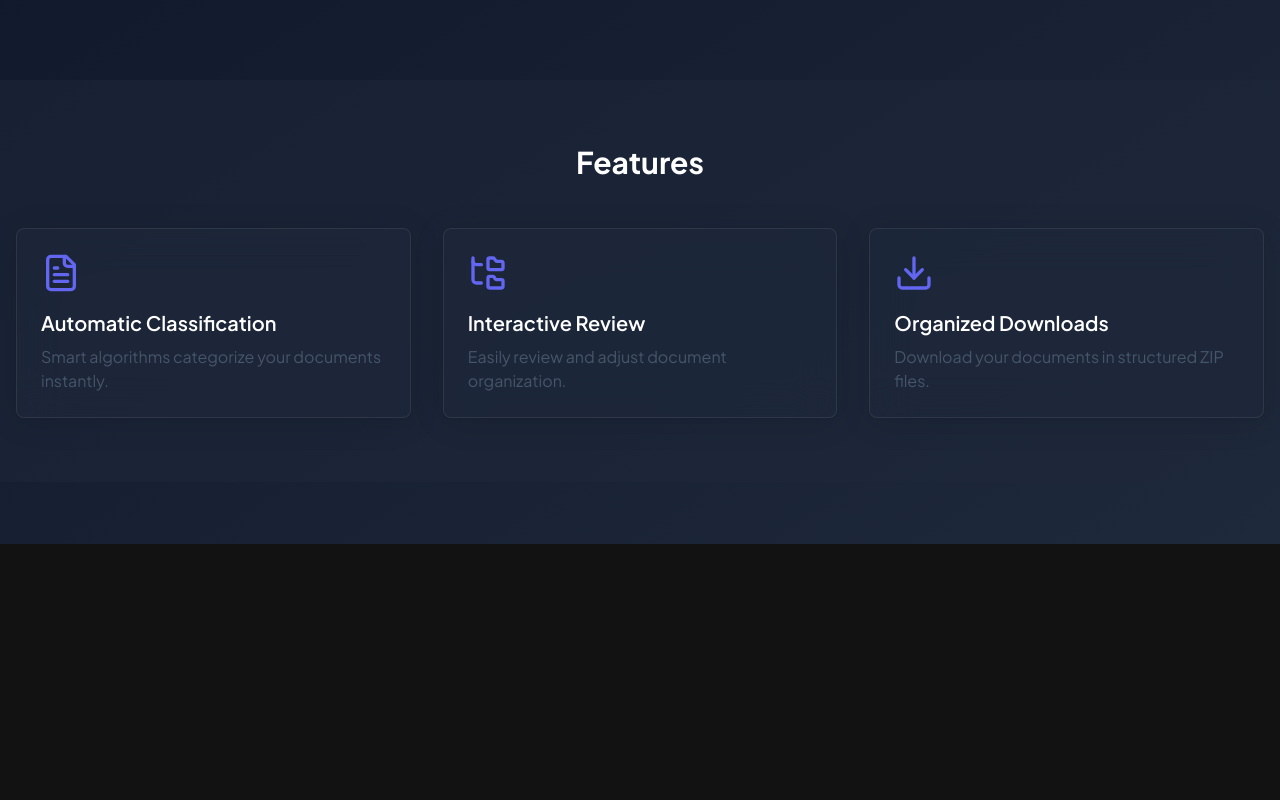
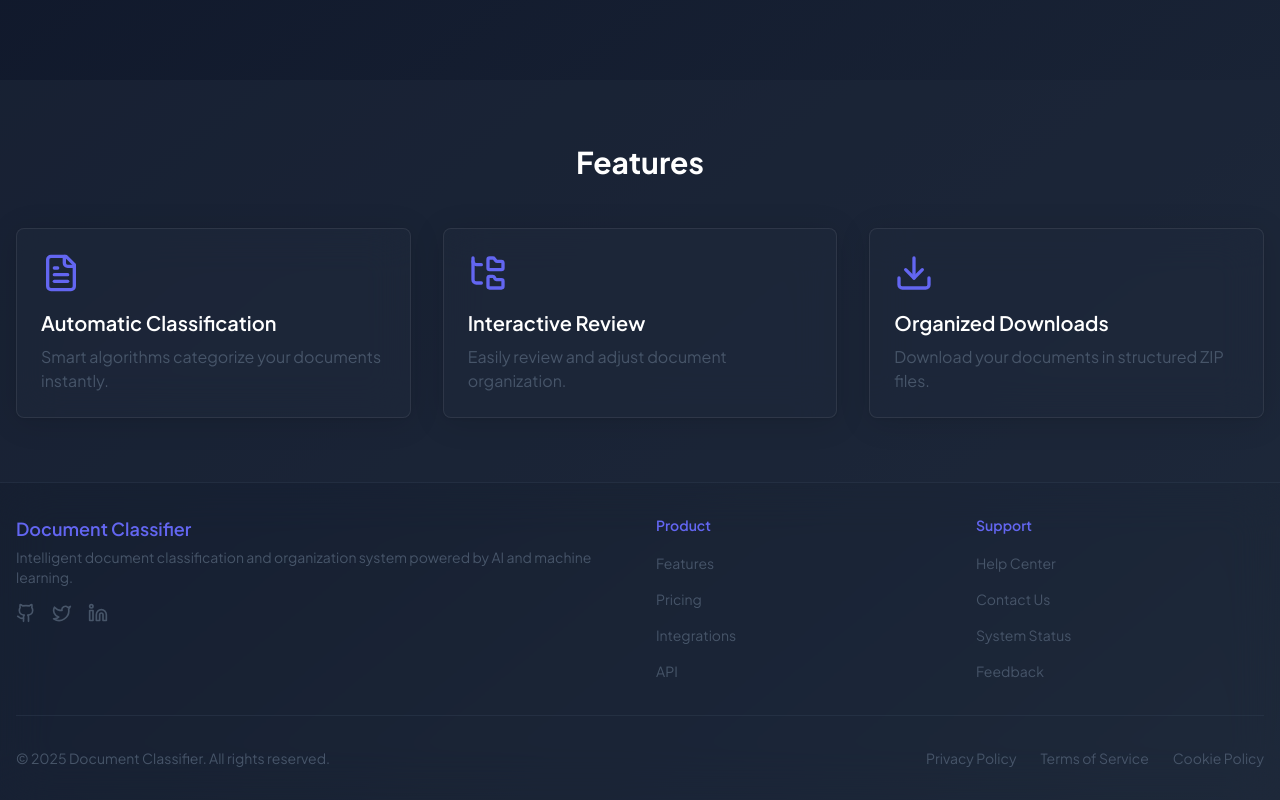
Before and after one commit to Rahim10020/DocClassifier, a Next.js app: page / in a window 1280 px wide. Shown: the part 256-1056 px from the top of the page. Before the commit the page ends 800 px from the top, so only its background shows below. Built offline with nearby package versions, Linux system fonts and the light colour scheme; no server answers.

Commit message:
ajout du footer dans la page d'accueil

```diff
--- a/src/app/page.tsx
+++ b/src/app/page.tsx
@@ -6,6 +6,7 @@ import { useEffect } from 'react';
 import { Button } from '@/components/ui/button';
 import { FileText, FolderTree, Download, Zap } from 'lucide-react';
 import { useAuth } from '@/hooks/useAuth';
+import { Footer } from '@/components/layout/Footer';
 
 export default function Home() {
     const { isAuthenticated, loading } = useAuth();
@@ -96,6 +97,9 @@ export default function Home() {
                     </div>
                 </div>
             </section>
+
+            {/* Footer */}
+            <Footer />
         </div>
     );
 }
--- a/src/components/layout/Footer.tsx
+++ b/src/components/layout/Footer.tsx
@@ -25,11 +25,11 @@ export function Footer({
 
     if (variant === 'compact') {
         return (
-            <footer className={cn('border-t bg-gray-50 py-4', className)}>
+            <footer className={cn('border-t border-border/40 bg-background-secondary/30 backdrop-blur-xl py-4', className)}>
                 <div className="container mx-auto px-4">
                     <div className="flex flex-col sm:flex-row sm:items-center sm:justify-between gap-4">
                         {showBranding && (
-                            <div className="text-sm text-gray-600">
+                            <div className="text-sm text-muted-foreground">
                                 © {currentYear} Document Classifier. All rights reserved.
                             </div>
                         )}
@@ -38,21 +38,21 @@ export function Footer({
                                 <div className="flex items-center gap-3">
                                     <Link
                                         href={externalLinks.github}
-                                        className="text-gray-400 hover:text-gray-600 transition-colors"
+                                        className="text-muted-foreground hover:text-primary transition-colors"
                                         aria-label="GitHub"
                                     >
                                         <Github className="w-4 h-4" />
                                     </Link>
                                     <Link
                                         href={externalLinks.twitter}
-                                        className="text-gray-400 hover:text-gray-600 transition-colors"
+                                        className="text-muted-foreground hover:text-primary transition-colors"
                                         aria-label="Twitter"
                                     >
                                         <Twitter className="w-4 h-4" />
                                     </Link>
                                     <Link
                                         href={externalLinks.linkedin}
-                                        className="text-gray-400 hover:text-gray-600 transition-colors"
+                                        className="text-muted-foreground hover:text-primary transition-colors"
                                         aria-label="LinkedIn"
                                     >
                                         <Linkedin className="w-4 h-4" />
@@ -67,7 +67,7 @@ export function Footer({
     }
 
     return (
-        <footer className={cn('bg-white border-t border-gray-200', className)}>
+        <footer className={cn('bg-background-secondary/20 border-t border-border/40 backdrop-blur-xl', className)}>
             <div className="container mx-auto px-4 py-8">
                 <div className="grid grid-cols-1 md:grid-cols-4 gap-8">
                     {/* Brand section */}
@@ -75,10 +75,10 @@ export function Footer({
                         <div className="md:col-span-2">
                             <div className="space-y-4">
                                 <div>
-                                    <h3 className="text-lg font-semibold text-gray-900">
+                                    <h3 className="text-lg font-semibold text-primary">
                                         Document Classifier
                                     </h3>
-                                    <p className="text-sm text-gray-600 mt-1">
+                                    <p className="text-sm text-muted-foreground mt-1">
                                         Intelligent document classification and organization system
                                         powered by AI and machine learning.
                                     </p>
@@ -89,21 +89,21 @@ export function Footer({
                                         <>
                                             <Link
                                                 href={externalLinks.github}
-                                                className="text-gray-400 hover:text-gray-600 transition-colors"
+                                                className="text-muted-foreground hover:text-primary transition-colors"
                                                 aria-label="GitHub"
                                             >
                                                 <Github className="w-5 h-5" />
                                             </Link>
                                             <Link
                                                 href={externalLinks.twitter}
-                                                className="text-gray-400 hover:text-gray-600 transition-colors"
+                                                className="text-muted-foreground hover:text-primary transition-colors"
                                                 aria-label="Twitter"
                                             >
                                                 <Twitter className="w-5 h-5" />
                                             </Link>
                                             <Link
                                                 href={externalLinks.linkedin}
-                                                className="text-gray-400 hover:text-gray-600 transition-colors"
+                                                className="text-muted-foreground hover:text-primary transition-colors"
                                                 aria-label="LinkedIn"
                                             >
                                                 <Linkedin className="w-5 h-5" />
@@ -117,14 +117,14 @@ export function Footer({
 
                     {/* Links sections */}
                     <div>
-                        <h4 className="text-sm font-semibold text-gray-900 mb-4">
+                        <h4 className="text-sm font-semibold text-primary mb-4">
                             Product
                         </h4>
                         <ul className="space-y-3">
                             <li>
                                 <Link
                                     href="/features"
-                                    className="text-sm text-gray-600 hover:text-gray-900 transition-colors"
+                                    className="text-sm text-muted-foreground hover:text-primary transition-colors"
                                 >
                                     Features
                                 </Link>
@@ -132,7 +132,7 @@ export function Footer({
                             <li>
                                 <Link
                                     href="/pricing"
-                                    className="text-sm text-gray-600 hover:text-gray-900 transition-colors"
+                                    className="text-sm text-muted-foreground hover:text-primary transition-colors"
                                 >
                                     Pricing
                                 </Link>
@@ -140,7 +140,7 @@ export function Footer({
                             <li>
                                 <Link
                                     href="/integrations"
-                                    className="text-sm text-gray-600 hover:text-gray-900 transition-colors"
+                                    className="text-sm text-muted-foreground hover:text-primary transition-colors"
                                 >
                                     Integrations
                                 </Link>
@@ -148,7 +148,7 @@ export function Footer({
                             <li>
                                 <Link
                                     href="/api"
-                                    className="text-sm text-gray-600 hover:text-gray-900 transition-colors"
+                                    className="text-sm text-muted-foreground hover:text-primary transition-colors"
                                 >
                                     API
                                 </Link>
@@ -157,14 +157,14 @@ export function Footer({
                     </div>
 
                     <div>
-                        <h4 className="text-sm font-semibold text-gray-900 mb-4">
+                        <h4 className="text-sm font-semibold text-primary mb-4">
                             Support
                         </h4>
                         <ul className="space-y-3">
                             <li>
                                 <Link
                                     href="/help"
-                                    className="text-sm text-gray-600 hover:text-gray-900 transition-colors"
+                                    className="text-sm text-muted-foreground hover:text-primary transition-colors"
                                 >
                                     Help Center
                                 </Link>
@@ -172,7 +172,7 @@ export function Footer({
                             <li>
                                 <Link
                                     href="/contact"
-                                    className="text-sm text-gray-600 hover:text-gray-900 transition-colors"
+                                    className="text-sm text-muted-foreground hover:text-primary transition-colors"
                                 >
                                     Contact Us
                                 </Link>
@@ -180,7 +180,7 @@ export function Footer({
                             <li>
                                 <Link
                                     href="/status"
-                                    className="text-sm text-gray-600 hover:text-gray-900 transition-colors"
+                                    className="text-sm text-muted-foreground hover:text-primary transition-colors"
                                 >
                                     System Status
                                 </Link>
@@ -188,7 +188,7 @@ export function Footer({
                             <li>
                                 <Link
                                     href="/feedback"
-                                    className="text-sm text-gray-600 hover:text-gray-900 transition-colors"
+                                    className="text-sm text-muted-foreground hover:text-primary transition-colors"
                                 >
                                     Feedback
                                 </Link>
@@ -198,28 +198,28 @@ export function Footer({
                 </div>
 
                 {/* Bottom section */}
-                <div className="mt-8 pt-8 border-t border-gray-200">
+                <div className="mt-8 pt-8 border-t border-border/40">
                     <div className="flex flex-col sm:flex-row sm:items-center sm:justify-between gap-4">
-                        <div className="text-sm text-gray-600">
+                        <div className="text-sm text-muted-foreground">
                             © {currentYear} Document Classifier. All rights reserved.
                         </div>
 
                         <div className="flex items-center gap-6">
                             <Link
                                 href="/privacy"
-                                className="text-sm text-gray-600 hover:text-gray-900 transition-colors"
+                                className="text-sm text-muted-foreground hover:text-primary transition-colors"
                             >
                                 Privacy Policy
                             </Link>
                             <Link
                                 href="/terms"
-                                className="text-sm text-gray-600 hover:text-gray-900 transition-colors"
+                                className="text-sm text-muted-foreground hover:text-primary transition-colors"
                             >
                                 Terms of Service
                             </Link>
                             <Link
                                 href="/cookies"
-                                className="text-sm text-gray-600 hover:text-gray-900 transition-colors"
+                                className="text-sm text-muted-foreground hover:text-primary transition-colors"
                             >
                                 Cookie Policy
                             </Link>
@@ -240,10 +240,10 @@ interface AuthFooterProps {
 
 export function AuthFooter({ className }: AuthFooterProps) {
     return (
-        <footer className={cn('py-6 text-center', className)}>
-            <div className="text-sm text-gray-600">
+        <footer className={cn('py-6 text-center bg-background-secondary/20 backdrop-blur-xl', className)}>
+            <div className="text-sm text-muted-foreground">
                 <span>Built with </span>
-                <Heart className="w-4 h-4 inline text-red-500" />
+                <Heart className="w-4 h-4 inline text-primary" />
                 <span> for better document management</span>
             </div>
         </footer>
@@ -260,7 +260,7 @@ interface StickyFooterProps {
 
 export function StickyFooter({ children, className }: StickyFooterProps) {
     return (
-        <footer className={cn('sticky bottom-0 bg-white border-t border-gray-200 p-4', className)}>
+        <footer className={cn('sticky bottom-0 bg-background-secondary/20 border-t border-border/40 backdrop-blur-xl p-4', className)}>
             {children}
         </footer>
     );
```
